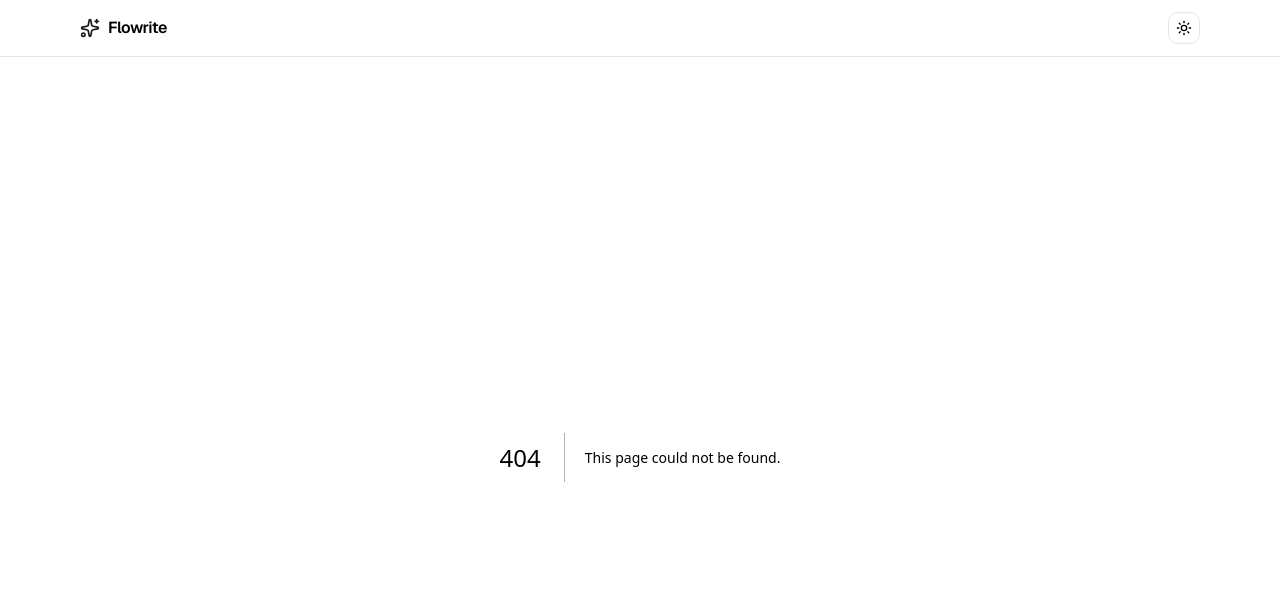
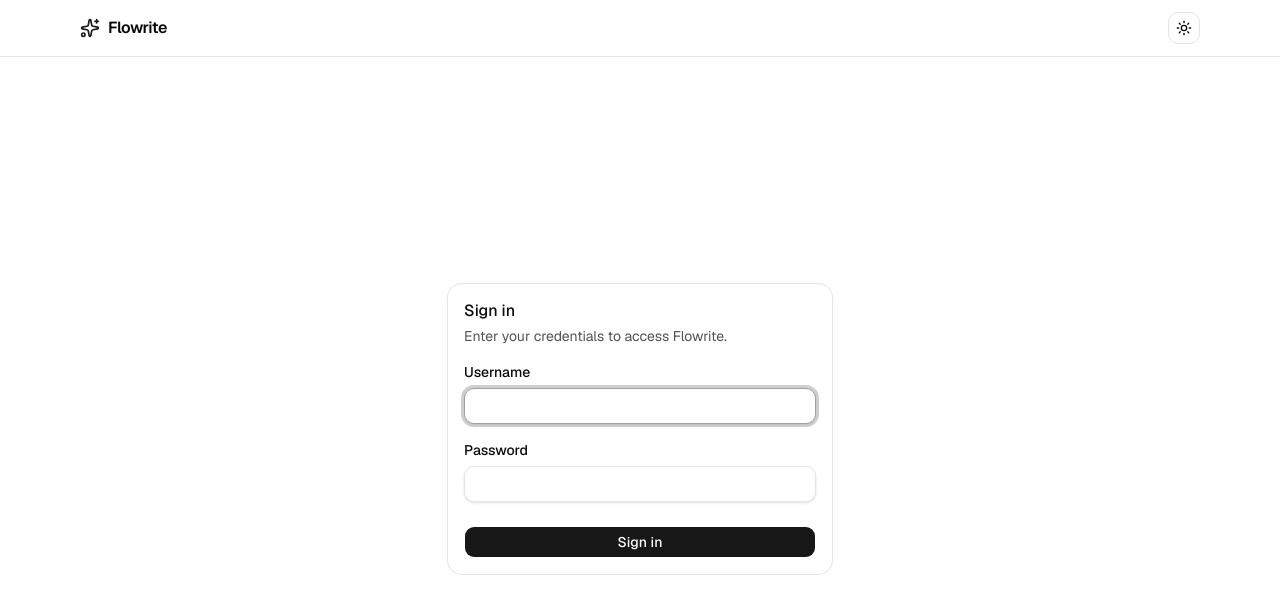
Before and after one commit to musayann/flowrite, a Next.js app: page /login in a window 1280 px wide. Before the commit this address had no page. Shown: the top 614 px of the page. Built offline with nearby package versions, Linux system fonts and the light colour scheme; no server answers.

Commit message:
feat: add auth

```diff
--- a/app/api/analyze/route.ts
+++ b/app/api/analyze/route.ts
@@ -1,5 +1,6 @@
 import { NextResponse } from "next/server";
 import { zodResponseFormat } from "openai/helpers/zod";
+import { auth } from "@/auth";
 import { getOpenAI, OPENAI_MODEL } from "@/lib/openai";
 import { SYSTEM_PROMPT } from "@/lib/prompt";
 import { AnalysisResult } from "@/lib/schema";
@@ -9,6 +10,12 @@ export const runtime = "nodejs";
 const MAX_CHARS = 1500;
 
 export async function POST(req: Request) {
+  // Defense in depth — proxy gating is optimistic, so re-check at the data source.
+  const session = await auth();
+  if (!session?.user) {
+    return NextResponse.json({ error: "Unauthorized" }, { status: 401 });
+  }
+
   let text: unknown;
   try {
     ({ text } = await req.json());
--- /dev/null
+++ b/app/api/auth/[...nextauth]/route.ts
@@ -0,0 +1,3 @@
+import { handlers } from "@/auth";
+
+export const { GET, POST } = handlers;
--- /dev/null
+++ b/app/login/page.tsx
@@ -0,0 +1,91 @@
+import { redirect } from "next/navigation";
+import { AuthError } from "next-auth";
+import { signIn } from "@/auth";
+import { Button } from "@/components/ui/button";
+import {
+  Card,
+  CardContent,
+  CardDescription,
+  CardHeader,
+  CardTitle,
+} from "@/components/ui/card";
+
+const inputClass =
+  "flex h-9 w-full rounded-lg border border-input bg-background px-3 py-1 text-sm shadow-sm transition-colors outline-none placeholder:text-muted-foreground focus-visible:border-ring focus-visible:ring-3 focus-visible:ring-ring/50 disabled:cursor-not-allowed disabled:opacity-50";
+
+async function authenticate(formData: FormData) {
+  "use server";
+  try {
+    await signIn("credentials", {
+      username: formData.get("username"),
+      password: formData.get("password"),
+      redirectTo: "/",
+    });
+  } catch (error) {
+    // A successful sign-in throws a NEXT_REDIRECT error that must propagate.
+    if (error instanceof AuthError) {
+      redirect("/login?error=CredentialsSignin");
+    }
+    throw error;
+  }
+}
+
+export default async function LoginPage({
+  searchParams,
+}: {
+  searchParams: Promise<{ error?: string }>;
+}) {
+  const { error } = await searchParams;
+
+  return (
+    <main className="flex flex-1 items-center justify-center px-4 py-16">
+      <Card className="w-full max-w-sm">
+        <CardHeader>
+          <CardTitle>Sign in</CardTitle>
+          <CardDescription>
+            Enter your credentials to access Flowrite.
+          </CardDescription>
+        </CardHeader>
+        <CardContent>
+          <form action={authenticate} className="flex flex-col gap-4">
+            <div className="flex flex-col gap-1.5">
+              <label htmlFor="username" className="text-sm font-medium">
+                Username
+              </label>
+              <input
+                id="username"
+                name="username"
+                type="text"
+                autoComplete="username"
+                required
+                autoFocus
+                className={inputClass}
+              />
+            </div>
+            <div className="flex flex-col gap-1.5">
+              <label htmlFor="password" className="text-sm font-medium">
+                Password
+              </label>
+              <input
+                id="password"
+                name="password"
+                type="password"
+                autoComplete="current-password"
+                required
+                className={inputClass}
+              />
+            </div>
+            {error && (
+              <p className="text-sm text-destructive" role="alert">
+                Invalid username or password.
+              </p>
+            )}
+            <Button type="submit" className="mt-2">
+              Sign in
+            </Button>
+          </form>
+        </CardContent>
+      </Card>
+    </main>
+  );
+}
--- /dev/null
+++ b/auth.ts
@@ -0,0 +1,74 @@
+import { timingSafeEqual } from "node:crypto";
+import NextAuth from "next-auth";
+import Credentials from "next-auth/providers/credentials";
+
+/**
+ * Single-user authentication.
+ *
+ * There is exactly one account, defined by the AUTH_USERNAME / AUTH_PASSWORD
+ * environment variables. `authorize()` only ever *validates* a submitted login
+ * against those values — it never creates users, so self-registration is
+ * impossible by construction. Sessions are stateless JWTs, so no database is
+ * needed.
+ */
+
+/** Constant-time string comparison that doesn't leak length via early return. */
+function safeEqual(a: string, b: string): boolean {
+  const aBuf = Buffer.from(a);
+  const bBuf = Buffer.from(b);
+  if (aBuf.length !== bBuf.length) {
+    // Compare against self to keep timing roughly constant, then fail.
+    timingSafeEqual(aBuf, aBuf);
+    return false;
+  }
+  return timingSafeEqual(aBuf, bBuf);
+}
+
+export const { handlers, auth, signIn, signOut } = NextAuth({
+  trustHost: true,
+  session: { strategy: "jwt" },
+  pages: { signIn: "/login" },
+  providers: [
+    Credentials({
+      credentials: {
+        username: { label: "Username", type: "text" },
+        password: { label: "Password", type: "password" },
+      },
+      authorize(credentials) {
+        const expectedUser = process.env.AUTH_USERNAME;
+        const expectedPass = process.env.AUTH_PASSWORD;
+        if (!expectedUser || !expectedPass) {
+          throw new Error(
+            "AUTH_USERNAME and AUTH_PASSWORD must be set in the environment.",
+          );
+        }
+
+        const username =
+          typeof credentials?.username === "string" ? credentials.username : "";
+        const password =
+          typeof credentials?.password === "string" ? credentials.password : "";
+
+        // Evaluate both comparisons so a wrong username and a wrong password
+        // take a similar amount of work.
+        const userOk = safeEqual(username, expectedUser);
+        const passOk = safeEqual(password, expectedPass);
+        if (userOk && passOk) {
+          return { id: "1", name: expectedUser };
+        }
+        return null;
+      },
+    }),
+  ],
+  callbacks: {
+    authorized({ auth, request: { nextUrl } }) {
+      const isLoggedIn = !!auth?.user;
+      const isOnLogin = nextUrl.pathname.startsWith("/login");
+      if (isOnLogin) {
+        return isLoggedIn
+          ? Response.redirect(new URL("/", nextUrl))
+          : true;
+      }
+      return isLoggedIn;
+    },
+  },
+});
--- a/components/site-header.tsx
+++ b/components/site-header.tsx
@@ -1,7 +1,11 @@
-import { Sparkles } from "lucide-react";
+import { LogOut, Sparkles } from "lucide-react";
+import { auth, signOut } from "@/auth";
+import { Button } from "@/components/ui/button";
 import { ModeToggle } from "@/components/mode-toggle";
 
-export function SiteHeader() {
+export async function SiteHeader() {
+  const session = await auth();
+
   return (
     <header className="sticky top-0 z-40 border-b bg-background/80 backdrop-blur supports-[backdrop-filter]:bg-background/60">
       <div className="mx-auto flex h-14 w-full max-w-6xl items-center justify-between px-4">
@@ -11,7 +15,22 @@ export function SiteHeader() {
             Flowrite
           </span>
         </div>
-        <ModeToggle />
+        <div className="flex items-center gap-1.5">
+          <ModeToggle />
+          {session?.user && (
+            <form
+              action={async () => {
+                "use server";
+                await signOut({ redirectTo: "/login" });
+              }}
+            >
+              <Button variant="ghost" size="sm" type="submit">
+                <LogOut />
+                Sign out
+              </Button>
+            </form>
+          )}
+        </div>
       </div>
     </header>
   );
--- a/package.json
+++ b/package.json
@@ -13,6 +13,7 @@
     "clsx": "^2.1.1",
     "lucide-react": "^1.17.0",
     "next": "16.2.7",
+    "next-auth": "^5.0.0-beta.31",
     "next-themes": "^0.4.6",
     "openai": "^6.42.0",
     "radix-ui": "^1.5.0",
--- /dev/null
+++ b/proxy.ts
@@ -0,0 +1,13 @@
+// NOTE: in Next.js 16 the `middleware` convention is renamed to `proxy`.
+// This re-exports the NextAuth `auth` wrapper as the proxy function so every
+// matched request is gated by the `authorized` callback in `auth.ts`.
+export { auth as proxy } from "@/auth";
+
+export const config = {
+  // Gate page routes. We exclude /api so the proxy never intercepts NextAuth's
+  // own /api/auth/* endpoints (sign-in callback, csrf, session). API routes
+  // that need protection enforce it in-handler via `auth()` (see
+  // app/api/analyze/route.ts), which returns a proper JSON 401 instead of an
+  // HTML redirect. Static assets and the image optimizer are also excluded.
+  matcher: ["/((?!api|_next/static|_next/image|favicon.ico).*)"],
+};
```
Also changed, not shown: 2 other files (tests, documents, lock files or other folders).
